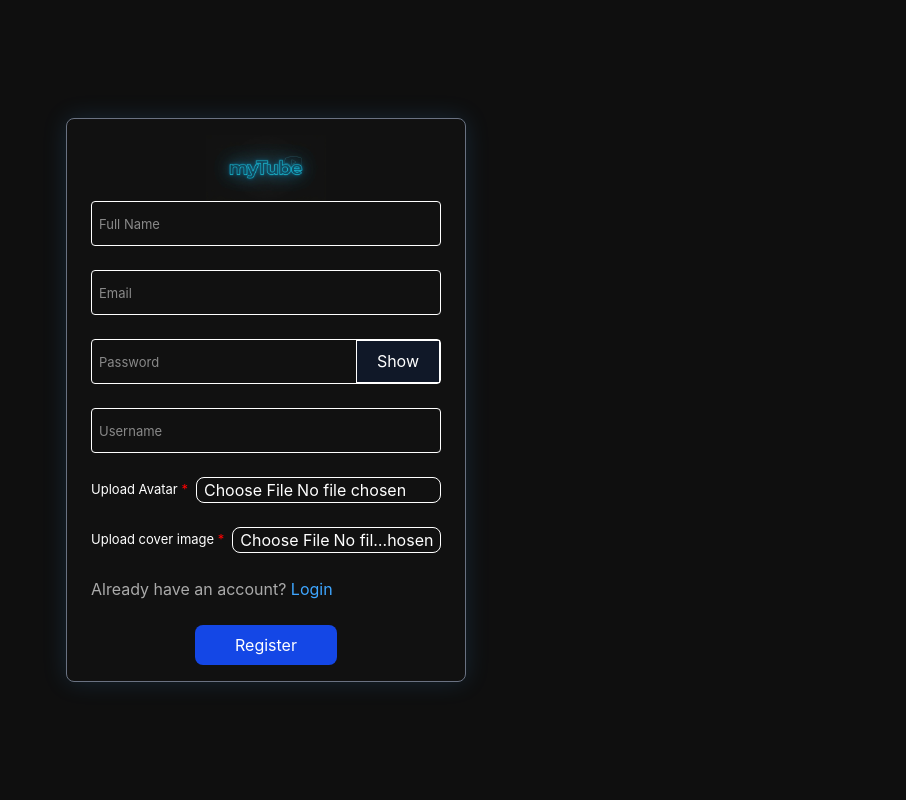
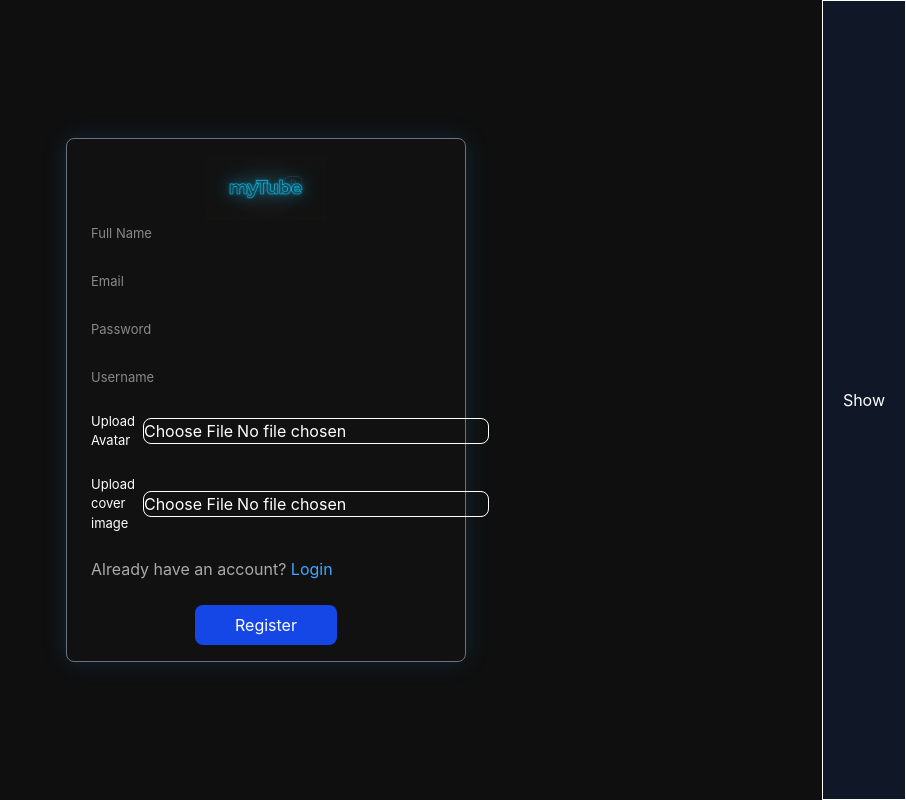
Before and after one commit to Hasnain-laghari-007/youtube, a React (Vite) app in the folder youtube-Frontend/: page /signup in a window 1280 px wide. Shown: the whole page, without its empty margins (374-1280 px from the left). Built offline with nearby package versions, Linux system fonts and the light colour scheme; no server answers.

Commit message:
refactor: Remove unnecessary style classes

```diff
--- a/youtube-Frontend/src/index.css
+++ b/youtube-Frontend/src/index.css
@@ -15,35 +15,8 @@
     width: 100%;
     background-color: black;
   }
-  .signupDiv .inputRow,
-  .loginDiv .inputRow {
-    width: 100%;
-    border: 1px solid white;
-    height: 45px;
-    border-radius: 4px;
-    position: relative;
-  }
-  .signupDiv input,
-  .loginDiv input {
-    width: 100%;
-    height: 100%;
-    padding-left: 7px;
-    border: none;
-  }
-  :is(.signupDiv, .loginDiv) input:focus {
-    outline: none;
-  }
-  .required::after {
-    content: " *";
-    color: red;
-  }
-  .inputRow span {
-    position: absolute;
-    bottom: -19px;
-    left: 0px;
-    color: red;
-    font-size: 10px;
-  }
+
+
   .signupDiv {
     animation: formAnimate 0.5s linear;
   }
@@ -108,9 +81,7 @@
   .Navbar .rightPart button:not(:last-child) {
     @apply hover:bg-[#3F3F3F] duration-100 bg-[#303030] cursor-pointer;
   }
-  .inputRow {
-    @apply focus-within:border-blue-400 duration-150;
-  }
+
   .inputRow input::placeholder {
     @apply text-[13px];
   }
```
